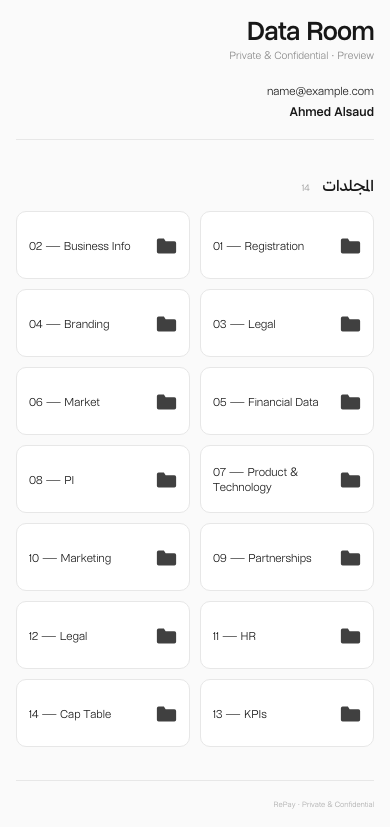
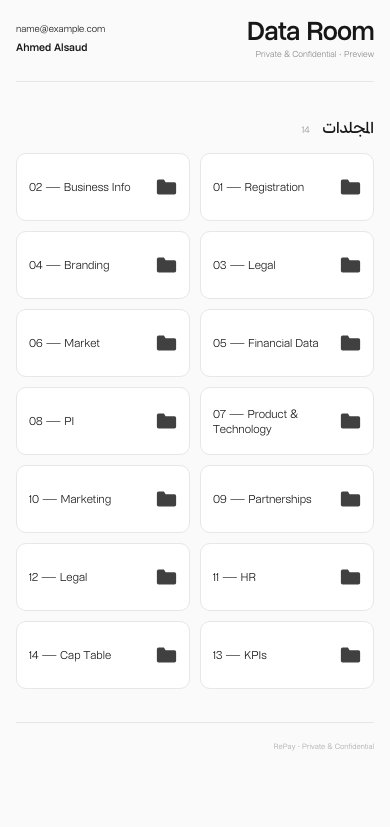
Before and after one commit to Msyd3/RePayControl, a website: page public/dataroom/index.html in a window 390 px wide. Both pictures are taken after typing "name@example.com" into the empty fields and a click on the button "دخول". Shown: the part 74-901 px from the top of the page. After the commit the page ends 844 px from the top, so only its background shows below. Drawn offline with Linux system fonts and the light colour scheme.

Commit message:
Simplify folder view and separate folder numbering

```diff
--- a/public/dataroom/room.css
+++ b/public/dataroom/room.css
@@ -1,2 +1,3 @@
 .room-heading{text-align:center;font-size:23px!important;margin-bottom:24px!important}.room-note{color:#888;font-size:11px;line-height:1.8}.room-grid{display:grid;grid-template-columns:repeat(4,minmax(0,1fr));gap:16px}.room-folder{display:flex;align-items:center;gap:12px;min-height:68px;padding:15px 18px;border:1px solid #e7e7e7;border-radius:10px;background:#fff;text-align:right;font-size:14px;transition:background .15s,border-color .15s;width:100%}.room-folder:hover{background:#f0f3f8;border-color:#ccc}.room-folder svg{width:25px;height:25px;flex:none;color:#404040}.room-folder span{overflow-wrap:anywhere;flex:1}.room-empty{text-align:center;padding:65px 20px;color:#888;font-size:13px}#room-email{font-size:12px;overflow-wrap:anywhere}#room-login input{text-align:left}@media(max-width:1000px){.room-grid{grid-template-columns:repeat(3,minmax(0,1fr))}}@media(max-width:700px){.room-grid{grid-template-columns:repeat(2,minmax(0,1fr));gap:10px}.room-folder{padding:12px;font-size:12px;gap:8px}.room-folder svg{width:21px;height:21px}}
 .room-header{display:flex;align-items:center;justify-content:space-between;margin-bottom:24px}.room-header-logo{width:56px;height:56px;object-fit:contain}.room-title{display:flex;flex-direction:column;align-items:flex-start;gap:2px;margin-bottom:20px}.room-title h1{font-size:32px;line-height:1.15;margin:0;letter-spacing:-.8px}.room-title .room-note{line-height:1.4}.room-identity{display:flex;flex-direction:column;align-items:flex-start;gap:5px;border-bottom:1px solid var(--border);padding-bottom:20px}.room-user-name{font-size:13px;font-weight:700}.room-folder span{text-align:left}.room-header .primary{flex-shrink:0}@media(max-width:520px){.room-header-logo{width:44px;height:44px}.room-title h1{font-size:27px}.room-header{margin-bottom:18px}}
+.room-summary{display:flex;align-items:center;justify-content:space-between;gap:16px;border-bottom:1px solid var(--border);padding-bottom:20px}.room-summary .room-title{margin:0}.room-summary .room-identity{align-items:flex-end;text-align:left;border:0;padding:0;min-width:0}.room-grid-item{display:flex;align-items:center;gap:10px;min-width:0}.room-folder-number{flex:none;font-size:13px;color:#888;font-variant-numeric:tabular-nums;direction:ltr}.room-grid-item .room-folder{min-width:0;flex:1}.room-folder span{text-align:left}.room-detail-mode .room-summary,.room-detail-mode #room-logout{display:none}.room-detail-mode .room-header{margin-bottom:12px}@media(max-width:520px){.room-summary{gap:10px}.room-summary .room-note{font-size:9px}.room-summary #room-email{font-size:10px}.room-summary .room-user-name{font-size:11px}.room-grid-item{gap:5px}.room-folder-number{font-size:11px}.room-grid-item .room-folder{padding:10px 8px;gap:6px}}
```
